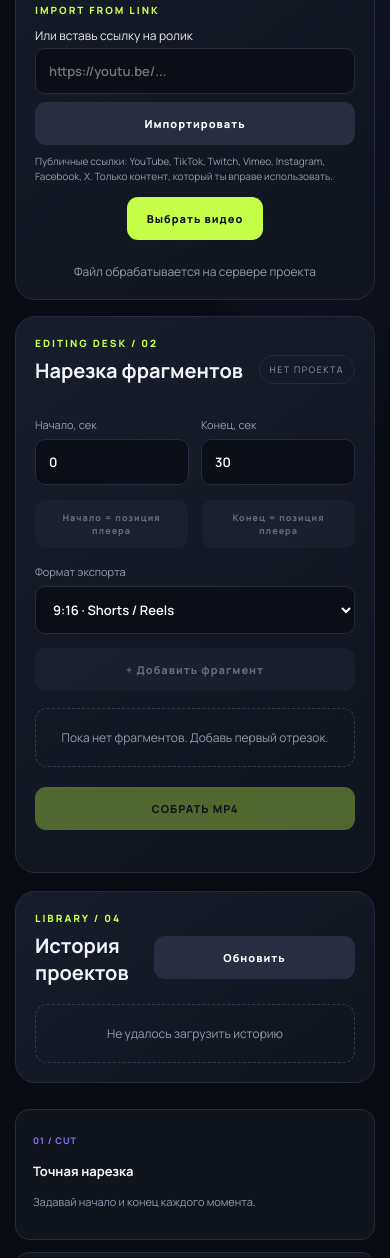
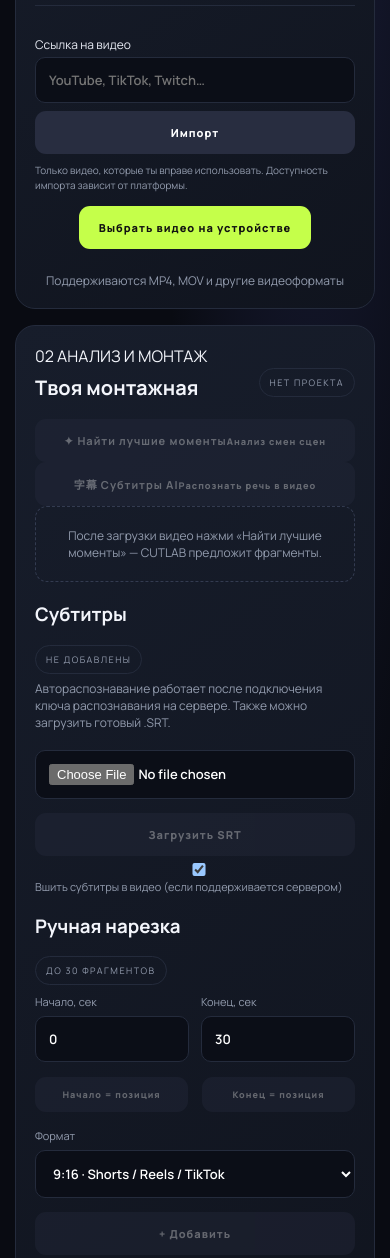
Before and after one commit to D09081/CUTLAB, a website: page public/index.html in a window 390 px wide. Shown: the part 628-1886 px from the top of the page. Drawn offline with Linux system fonts and the light colour scheme; no server answers.

Commit message:
Redesign CUTLAB mobile editing workflow

```diff
--- a/public/index.html
+++ b/public/index.html
@@ -4,29 +4,38 @@
 <meta charset="utf-8"><meta name="viewport" content="width=device-width,initial-scale=1,viewport-fit=cover">
 <meta name="theme-color" content="#090b12"><meta name="apple-mobile-web-app-capable" content="yes">
 <link rel="manifest" href="/manifest.webmanifest"><link rel="stylesheet" href="/style.css">
-<title>CUTLAB — Video Studio</title>
+<title>CUTLAB — AI Video Studio</title>
 </head>
 <body>
-<header><div class="brand"><span class="mark">C</span><div><b>CUTLAB</b><small>VIDEO STUDIO</small></div></div><span class="status"><i></i> LOCAL WORKSPACE</span></header>
+<header><div class="brand"><span class="mark">C</span><div><b>CUTLAB</b><small>AI VIDEO STUDIO</small></div></div><span class="status"><i></i> CREATOR WORKSPACE</span></header>
 <main>
-<section class="hero"><div class="eyebrow">CREATOR WORKFLOW / 01</div><h1>Твой контент.<br><em>Твои лучшие моменты.</em></h1><p>Загрузи запись, отметь сильные фрагменты и собери вертикальные ролики.</p></section>
+<section class="hero"><div class="eyebrow">YOUR VIDEO · YOUR STORY</div><h1>Из длинного видео<br><em>в готовый контент.</em></h1><p>Загрузи запись. CUTLAB найдёт смены сцен, предложит фрагменты, распознает речь и подготовит ролики под вертикальные платформы.</p></section>
 <section class="panel upload" id="drop">
-<div class="upload-icon">↑</div><h2>Добавить исходное видео</h2><p>MP4, MOV и другие видеоформаты</p>
+<div class="step">01 <span>ИМПОРТ</span></div><div class="upload-icon">↑</div><h2>Добавить исходное видео</h2><p>Выбери файл на iPhone или вставь ссылку на публичный ролик</p>
 <input id="file" type="file" accept="video/*" hidden>
-<div class="url-import"><div class="eyebrow">IMPORT FROM LINK</div><label for="sourceUrl">Или вставь ссылку на ролик</label><div class="url-row"><input id="sourceUrl" type="url" placeholder="https://youtu.be/..."><button id="importUrl" class="secondary">Импортировать</button></div><small>Публичные ссылки: YouTube, TikTok, Twitch, Vimeo, Instagram, Facebook, X. Только контент, который ты вправе использовать.</small></div>
-<button class="primary" id="choose">Выбрать видео</button><div id="fileInfo" class="muted">Файл обрабатывается на сервере проекта</div>
+<div class="url-import"><label for="sourceUrl">Ссылка на видео</label><div class="url-row"><input id="sourceUrl" type="url" placeholder="YouTube, TikTok, Twitch…"><button id="importUrl" class="secondary">Импорт</button></div><small>Только видео, которые ты вправе использовать. Доступность импорта зависит от платформы.</small></div>
+<button class="primary" id="choose">Выбрать видео на устройстве</button><div id="fileInfo" class="muted">Поддерживаются MP4, MOV и другие видеоформаты</div>
 </section>
-<section class="workspace panel">
-<div class="section-head"><div><div class="eyebrow">EDITING DESK / 02</div><h2>Нарезка фрагментов</h2></div><span class="tag" id="projectTag">НЕТ ПРОЕКТА</span></div>
+<section class="panel workspace">
+<div class="section-head"><div><div class="step">02 <span>АНАЛИЗ И МОНТАЖ</span></div><h2>Твоя монтажная</h2></div><span class="tag" id="projectTag">НЕТ ПРОЕКТА</span></div>
 <video id="preview" controls playsinline></video>
+<div class="action-grid"><button id="analyze" class="secondary" disabled><b>✦ Найти лучшие моменты</b><small>Анализ смен сцен</small></button><button id="transcribe" class="secondary" disabled><b>字幕 Субтитры AI</b><small>Распознать речь в видео</small></button></div>
+<div id="suggestions" class="suggestions"><div class="empty">После загрузки видео нажми «Найти лучшие моменты» — CUTLAB предложит фрагменты.</div></div>
+<div class="divider"></div>
+<div class="subhead"><h3>Субтитры</h3><span class="tag" id="captionStatus">НЕ ДОБАВЛЕНЫ</span></div>
+<p class="hint">Автораспознавание работает после подключения ключа распознавания на сервере. Также можно загрузить готовый .SRT.</p>
+<div class="row"><input id="srtFile" type="file" accept=".srt,.txt"><button id="uploadSrt" class="secondary" disabled>Загрузить SRT</button></div>
+<label class="checkline"><input id="burnSubtitles" type="checkbox" checked> Вшить субтитры в видео (если поддерживается сервером)</label>
+<div class="divider"></div>
+<div class="subhead"><h3>Ручная нарезка</h3><span class="tag">ДО 30 ФРАГМЕНТОВ</span></div>
 <div class="controls"><label>Начало, сек<input id="start" type="number" min="0" step="0.1" value="0"></label><label>Конец, сек<input id="end" type="number" min="0" step="0.1" value="30"></label></div>
-<div class="row seek-row"><button id="setStart" class="secondary" disabled>Начало = позиция плеера</button><button id="setEnd" class="secondary" disabled>Конец = позиция плеера</button></div>
-<div class="row"><label class="grow">Формат экспорта<select id="aspect"><option value="9:16">9:16 · Shorts / Reels</option><option value="1:1">1:1 · квадрат</option><option value="16:9">16:9 · горизонтальный</option></select></label><button id="add" class="secondary" disabled>+ Добавить фрагмент</button></div>
-<div id="clips" class="clips"><div class="empty">Пока нет фрагментов. Добавь первый отрезок.</div></div>
-<button id="export" class="primary wide" disabled>СОБРАТЬ MP4</button><div id="message" class="message" role="status"></div>
+<div class="row seek-row"><button id="setStart" class="secondary" disabled>Начало = позиция</button><button id="setEnd" class="secondary" disabled>Конец = позиция</button></div>
+<div class="row"><label class="grow">Формат<select id="aspect"><option value="9:16">9:16 · Shorts / Reels / TikTok</option><option value="1:1">1:1 · Квадрат</option><option value="16:9">16:9 · YouTube</option></select></label><button id="add" class="secondary" disabled>+ Добавить</button></div>
+<div id="clips" class="clips"><div class="empty">Добавь фрагмент или выбери один из предложенных выше.</div></div>
+<button id="export" class="primary wide" disabled>СОБРАТЬ ГОТОВЫЕ РОЛИКИ</button><div id="message" class="message" role="status"></div>
 </section>
-<section class="panel history-panel"><div class="section-head"><div><div class="eyebrow">LIBRARY / 04</div><h2>История проектов</h2></div><button id="refreshHistory" class="secondary">Обновить</button></div><div id="history" class="history-list"><div class="empty">Загружаю историю…</div></div></section>
-<section class="features"><div><b>01 / CUT</b><h3>Точная нарезка</h3><p>Задавай начало и конец каждого момента.</p></div><div><b>02 / FORMAT</b><h3>Вертикальный экспорт</h3><p>Подготовка видео под мобильные платформы.</p></div><div><b>03 / HISTORY</b><h3>Контроль повторов</h3><p>Хэш исходника помогает учитывать повторно загруженные файлы в рамках проекта.</p></div></section>
-<footer>CUTLAB · BUILD 1.1 · Сделано для авторов</footer>
+<section class="panel history-panel"><div class="section-head"><div><div class="step">03 <span>БИБЛИОТЕКА</span></div><h2>История проектов</h2></div><button id="refreshHistory" class="secondary">Обновить</button></div><div id="history" class="history-list"><div class="empty">Загружаю историю…</div></div></section>
+<section class="features"><div><b>✦ SMART CUT</b><h3>Умные фрагменты</h3><p>Поиск смен сцен и быстрые предложения для монтажа.</p></div><div><b>CC / SUBTITLES</b><h3>Субтитры</h3><p>Автораспознавание речи через подключённый сервис или импорт SRT.</p></div><div><b>9:16 / 1:1 / 16:9</b><h3>Форматы</h3><p>Экспорт под вертикальные и горизонтальные площадки.</p></div></section>
+<footer>CUTLAB · BUILD 2.0 · CREATE MORE</footer>
 </main><script src="/app.js"></script>
 </body></html>
```
